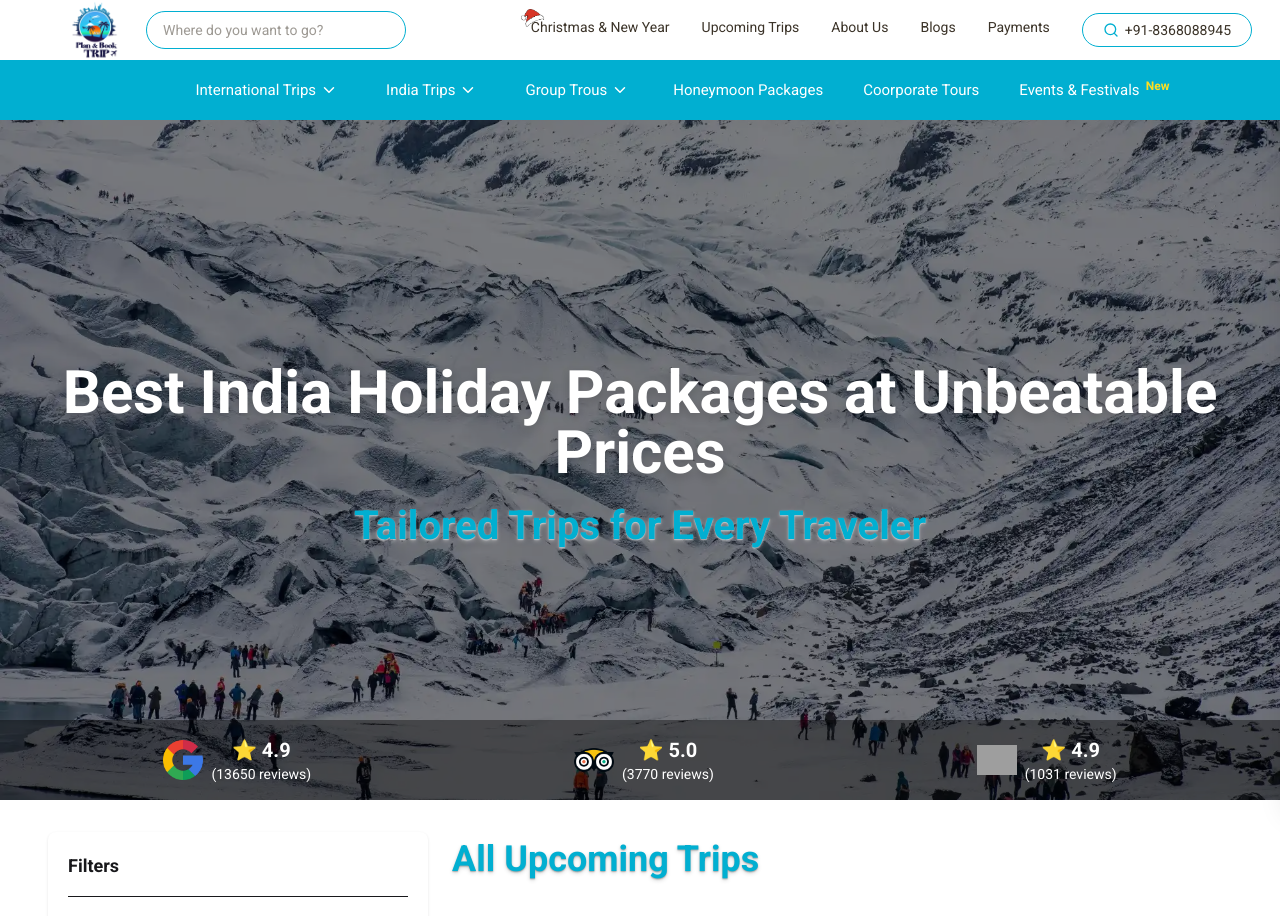
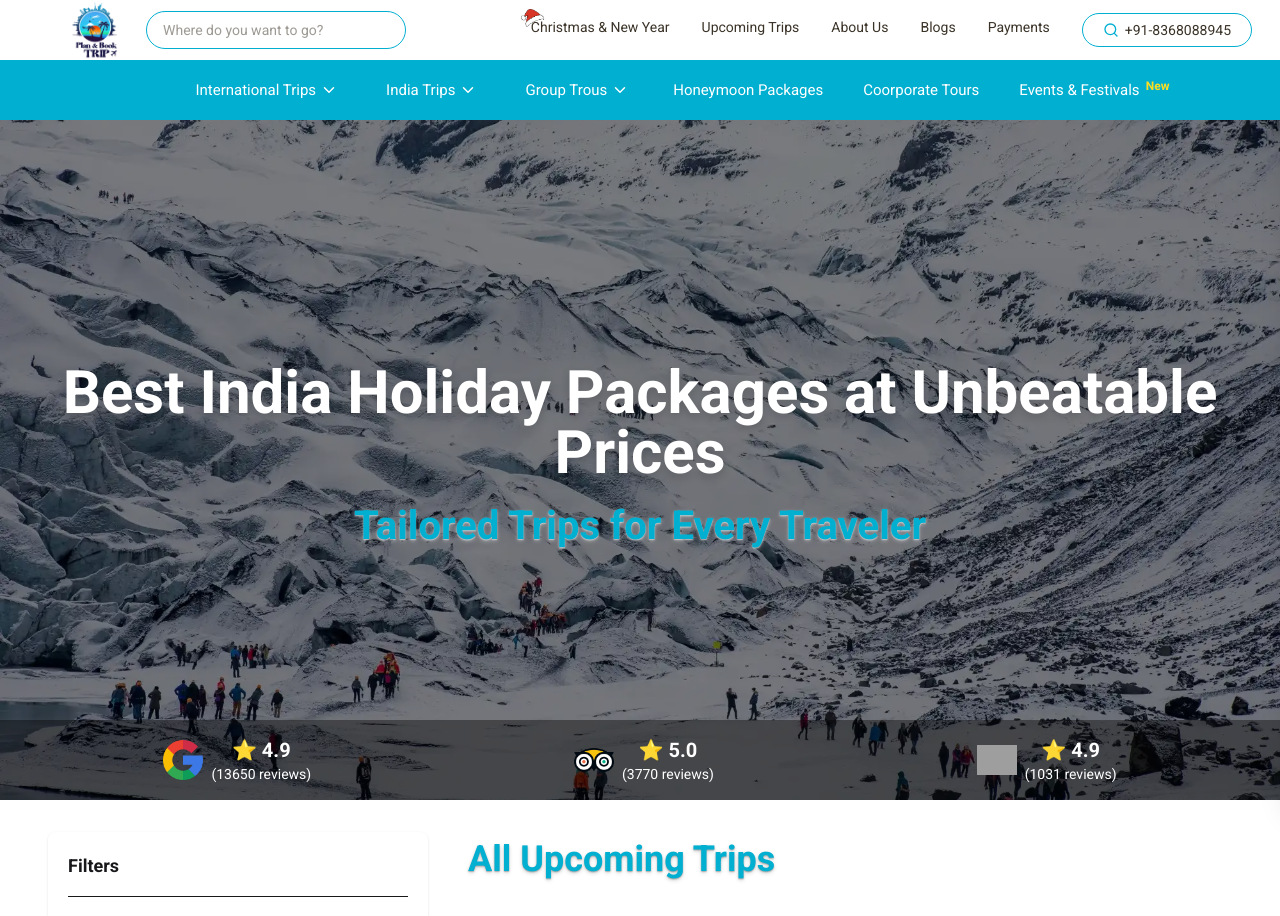
Before and after one commit to MernDevRahul/planandbook, a Next.js app: page /upcoming-trips in a window 1280 px wide. Shown: the top 916 px of the page. Built offline with nearby package versions, Linux system fonts and the light colour scheme; grey boxes are pictures that could not be loaded.

Commit message:
fix layout in upcoming trip

```diff
--- a/src/components/UpcomingTrip.jsx
+++ b/src/components/UpcomingTrip.jsx
@@ -243,7 +243,7 @@ const UpcomingTrip = () => {
 
       {/* RIGHT SCROLLABLE CONTENT */}
       <div className="flex-1">
-        <div className="flex flex-col flex-start mb-5 mt-1 lg:mb-[30px] w-full bg-white sticky top-30 z-10">
+        <div className="flex flex-col flex-start mb-5 mt-1 lg:mb-[30px] w-full bg-white sticky top-30 z-10 px-4">
         <h2 className="xl:mb-2 text-(--primary) text-2xl lg:text-4xl font-bold lg:leading-[47px] text-shadow-md text-shadow-black/15">
           All Upcoming Trips
         </h2>
```
